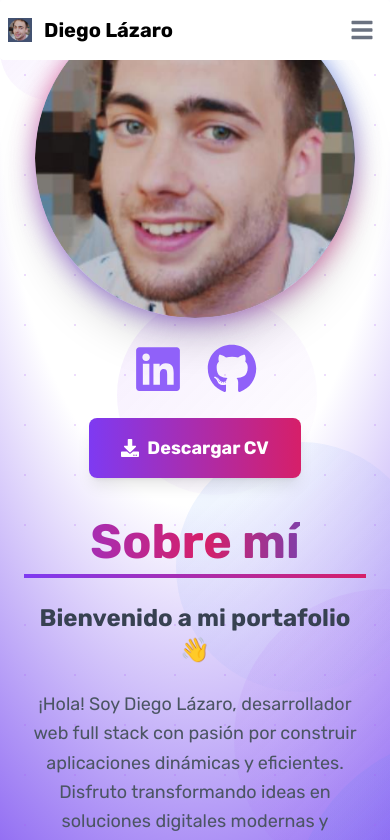
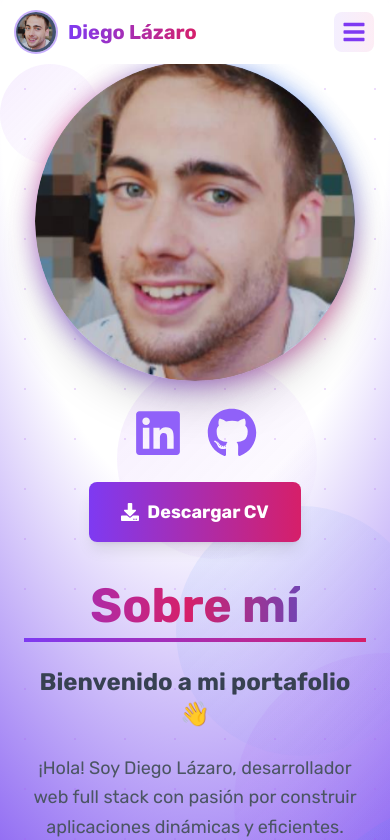
Before and after one commit to diegoldc/portfolio-dev, a React (Vite) app: page / in a window 390 px wide. Shown: the top 840 px of the page. Built offline with nearby package versions, Linux system fonts and the light colour scheme.

Commit message:
cambio diseño navbar

```diff
--- a/src/components/Navbar.jsx
+++ b/src/components/Navbar.jsx
@@ -1,53 +1,233 @@
-import { Navbar } from "flowbite-react";
+import { useState, useEffect, useContext } from "react";
+import { FaBars, FaTimes, FaSun, FaMoon } from "react-icons/fa";
 import { ThemeContext } from "../context/theme.context";
-import { useContext } from "react";
-import LanguageSwitcher from "./LanguageSwitcher";
 import { useTranslation } from "react-i18next";
-import { DarkModeSwitch } from "react-toggle-dark-mode";
 
 function NavbarSection() {
   const { theme, toggleTheme } = useContext(ThemeContext);
+  const { t, i18n } = useTranslation();
 
-  const { t } = useTranslation();
+  const [isMenuOpen, setIsMenuOpen] = useState(false);
+  const [scrolled, setScrolled] = useState(false);
+  const [activeSection, setActiveSection] = useState("about");
+  const [isVisible, setIsVisible] = useState(false);
+
+  useEffect(() => {
+    setIsVisible(true);
+
+    const handleScroll = () => {
+      setScrolled(window.scrollY > 20);
+
+      // Detectar sección activa
+      const sections = ["about", "projects", "contact"];
+      const current = sections.find((section) => {
+        const element = document.getElementById(section);
+        if (element) {
+          const rect = element.getBoundingClientRect();
+          return rect.top <= 100 && rect.bottom >= 100;
+        }
+        return false;
+      });
+      if (current) setActiveSection(current);
+    };
+
+    window.addEventListener("scroll", handleScroll);
+    return () => window.removeEventListener("scroll", handleScroll);
+  }, []);
+
+  const toggleMenu = () => {
+    setIsMenuOpen(!isMenuOpen);
+  };
+
+  const navLinks = [
+    { href: "#about", label: t("navbar.about") },
+    { href: "#projects", label: t("navbar.projects") },
+    { href: "mailto:dlazarodecastro@gmail.com?subject=Consulta&body=Hola,", label: t("navbar.contact") },
+  ];
 
   return (
-    <Navbar fluid rounded className="fixed top-0 left-0 w-full z-50 dark:bg-black">
-      <Navbar.Brand href="/">
-        <img
-          src="/foto.png"
-          className="mr-3 h-6 sm:h-9"
-          alt="Flowbite React Logo"
-        />
-        <span className="self-center whitespace-nowrap text-xl font-semibold dark:text-white">
-          Diego Lázaro
-        </span>
-      </Navbar.Brand>
-      <Navbar.Toggle />
-      <Navbar.Collapse>
-        <Navbar.Link href="#about" className="h-full flex items-center">
-          {t("navbar.about")}
-        </Navbar.Link>
-        <Navbar.Link href="#projects" className="h-full flex items-center">
-          {t("navbar.projects")}
-        </Navbar.Link>
-        <Navbar.Link
-          href="mailto:dlazarodecastro@gmail.com?subject=Consulta&body=Hola,"
-          className="h-full flex items-center"
+    <>
+      <nav
+        className={`fixed top-0 left-0 w-full z-50 transition-all duration-500 ${
+          isVisible ? "translate-y-0 opacity-100" : "-translate-y-full opacity-0"
+        } ${
+          scrolled
+            ? "bg-white/80 dark:bg-gray-900/80 backdrop-blur-md shadow-lg"
+            : "bg-white/60 dark:bg-gray-900/60 backdrop-blur-sm"
+        }`}
+      >
+        <div className="max-w-7xl mx-auto px-4 sm:px-6 lg:px-8">
+          <div className="flex justify-between items-center h-16">
+            {/* Logo */}
+            <a
+              href="/"
+              className="flex items-center space-x-3 group transition-transform duration-300 hover:scale-105"
+            >
+              <div className="relative">
+                <div className="absolute inset-0 bg-gradient-to-r from-purple-500 to-pink-500 rounded-full opacity-0 group-hover:opacity-100 blur-md transition-opacity duration-300"></div>
+                <img
+                  src="/foto.png"
+                  className="relative h-10 w-10 rounded-full object-cover ring-2 ring-purple-500/50 group-hover:ring-purple-500 transition-all duration-300"
+                  alt="Logo"
+                />
+              </div>
+              <span className="text-xl font-bold bg-gradient-to-r from-purple-600 to-pink-600 bg-clip-text text-transparent">
+                Diego Lázaro
+              </span>
+            </a>
+
+            {/* Desktop Navigation */}
+            <div className="hidden md:flex items-center space-x-1">
+              {navLinks.map((link, index) => {
+                const isActive = activeSection === link.href.replace("#", "");
+                return (
+                  <a
+                    key={index}
+                    href={link.href}
+                    className={`relative px-4 py-2 text-sm font-medium transition-all duration-300 rounded-lg group ${
+                      isActive
+                        ? "text-purple-600 dark:text-purple-400"
+                        : "text-gray-700 dark:text-gray-300 hover:text-purple-600 dark:hover:text-purple-400"
+                    }`}
+                  >
+                    {/* Efecto de fondo en hover */}
+                    <span className="absolute inset-0 bg-gradient-to-r from-purple-500/10 to-pink-500/10 rounded-lg opacity-0 group-hover:opacity-100 transition-opacity duration-300"></span>
+
+                    {/* Texto */}
+                    <span className="relative">{link.label}</span>
+
+                    {/* Indicador de sección activa */}
+                    {isActive && (
+                      <span className="absolute bottom-0 left-1/2 transform -translate-x-1/2 w-1/2 h-0.5 bg-gradient-to-r from-purple-600 to-pink-600 rounded-full"></span>
+                    )}
+                  </a>
+                );
+              })}
+
+              {/* Language Switcher */}
+              <div className="flex items-center space-x-2 ml-4 px-3 py-2 bg-gradient-to-r from-purple-500/10 to-pink-500/10 rounded-lg">
+                <button
+                  onClick={() => i18n.changeLanguage('en')}
+                  className={`text-sm font-medium transition-colors ${
+                    i18n.language === 'en'
+                      ? 'text-purple-600 dark:text-purple-400'
+                      : 'text-gray-700 dark:text-gray-300 hover:text-purple-600'
+                  }`}
+                >
+                  EN
+                </button>
+                <span className="text-gray-400">|</span>
+                <button
+                  onClick={() => i18n.changeLanguage('es')}
+                  className={`text-sm font-medium transition-colors ${
+                    i18n.language === 'es'
+                      ? 'text-purple-600 dark:text-purple-400'
+                      : 'text-gray-700 dark:text-gray-300 hover:text-purple-600'
+                  }`}
+                >
+                  ES
+                </button>
+              </div>
+
+              {/* Theme Toggle */}
+              <button
+                onClick={toggleTheme}
+                className="ml-4 p-2 rounded-lg bg-gradient-to-r from-purple-500/10 to-pink-500/10 hover:from-purple-500/20 hover:to-pink-500/20 transition-all duration-300 group"
+                aria-label="Toggle theme"
+              >
+                {theme === "dark" ? (
+                  <FaMoon className="w-5 h-5 text-purple-600 group-hover:rotate-12 transition-transform duration-300" />
+                ) : (
+                  <FaSun className="w-5 h-5 text-yellow-500 group-hover:rotate-90 transition-transform duration-300" />
+                )}
+              </button>
+            </div>
+
+            {/* Mobile Menu Button */}
+            <button
+              onClick={toggleMenu}
+              className="md:hidden p-2 rounded-lg bg-gradient-to-r from-purple-500/10 to-pink-500/10 hover:from-purple-500/20 hover:to-pink-500/20 transition-all duration-300"
+              aria-label="Toggle menu"
+            >
+              {isMenuOpen ? (
+                <FaTimes className="w-6 h-6 text-purple-600" />
+              ) : (
+                <FaBars className="w-6 h-6 text-purple-600" />
+              )}
+            </button>
+          </div>
+        </div>
+
+        {/* Mobile Menu */}
+        <div
+          className={`md:hidden overflow-hidden transition-all duration-500 ${
+            isMenuOpen ? "max-h-96 opacity-100" : "max-h-0 opacity-0"
+          }`}
         >
-          {t("navbar.contact")}
-        </Navbar.Link>
+          <div className="px-4 pt-2 pb-4 space-y-2 bg-white/95 dark:bg-gray-900/95 backdrop-blur-md border-t border-purple-500/20">
+            {navLinks.map((link, index) => {
+              const isActive = activeSection === link.href.replace("#", "");
+              return (
+                <a
+                  key={index}
+                  href={link.href}
+                  onClick={() => setIsMenuOpen(false)}
+                  className={`block px-4 py-3 text-sm font-medium rounded-lg transition-all duration-300 ${
+                    isActive
+                      ? "bg-gradient-to-r from-purple-500/20 to-pink-500/20 text-purple-600 dark:text-purple-400"
+                      : "text-gray-700 dark:text-gray-300 hover:bg-gradient-to-r hover:from-purple-500/10 hover:to-pink-500/10"
+                  }`}
+                >
+                  {link.label}
+                </a>
+              );
+            })}
 
-        <LanguageSwitcher />
+            {/* Mobile Language & Theme */}
+            <div className="flex items-center justify-between pt-4 border-t border-purple-500/20">
+              <div className="flex items-center space-x-2">
+                <button
+                  onClick={() => i18n.changeLanguage('en')}
+                  className={`px-3 py-2 text-sm font-medium transition-colors ${
+                    i18n.language === 'en'
+                      ? 'text-purple-600 dark:text-purple-400'
+                      : 'text-gray-700 dark:text-gray-300 hover:text-purple-600'
+                  }`}
+                >
+                  EN
+                </button>
+                <span className="text-gray-400">|</span>
+                <button
+                  onClick={() => i18n.changeLanguage('es')}
+                  className={`px-3 py-2 text-sm font-medium transition-colors ${
+                    i18n.language === 'es'
+                      ? 'text-purple-600 dark:text-purple-400'
+                      : 'text-gray-700 dark:text-gray-300 hover:text-purple-600'
+                  }`}
+                >
+                  ES
+                </button>
+              </div>
 
-        <DarkModeSwitch
-          checked={theme === "dark"}
-          onChange={toggleTheme}
-          size={30}
-          moonColor="#f1c40f"
-          sunColor="#f39c12"
-        />
-      </Navbar.Collapse>
-    </Navbar>
+              <button
+                onClick={toggleTheme}
+                className="p-3 rounded-lg bg-gradient-to-r from-purple-500/10 to-pink-500/10 hover:from-purple-500/20 hover:to-pink-500/20 transition-all duration-300"
+                aria-label="Toggle theme"
+              >
+                {theme === "light" ? (
+                  <FaMoon className="w-5 h-5 text-purple-600" />
+                ) : (
+                  <FaSun className="w-5 h-5 text-yellow-500" />
+                )}
+              </button>
+            </div>
+          </div>
+        </div>
+      </nav>
+
+      {/* Spacer para que el contenido no quede detrás del navbar */}
+      <div className="h-16"></div>
+    </>
   );
 }
 
--- a/src/components/Skills.jsx
+++ b/src/components/Skills.jsx
@@ -16,6 +16,7 @@ import {
   TypescriptOriginal,
   JestPlain
 } from "devicons-react";
+import Azure from "../assets/azure.png"
 
 function Skills() {
   const { t } = useTranslation();
@@ -40,6 +41,7 @@ function Skills() {
     { icon: <TailwindcssOriginal size="50" />, name: "TailwindCSS" },
     { icon: <BootstrapOriginal size="50" />, name: "Bootstrap" },
     { icon: <GitOriginal size="50" />, name: "Git" },
+    { icon: <img src={Azure} alt="Azure" className="w-12 h-12" />, name: "Azure" },
   ];
 
   const learningIcons = [
```
Also changed, not shown: src/assets/azure.png (added).
